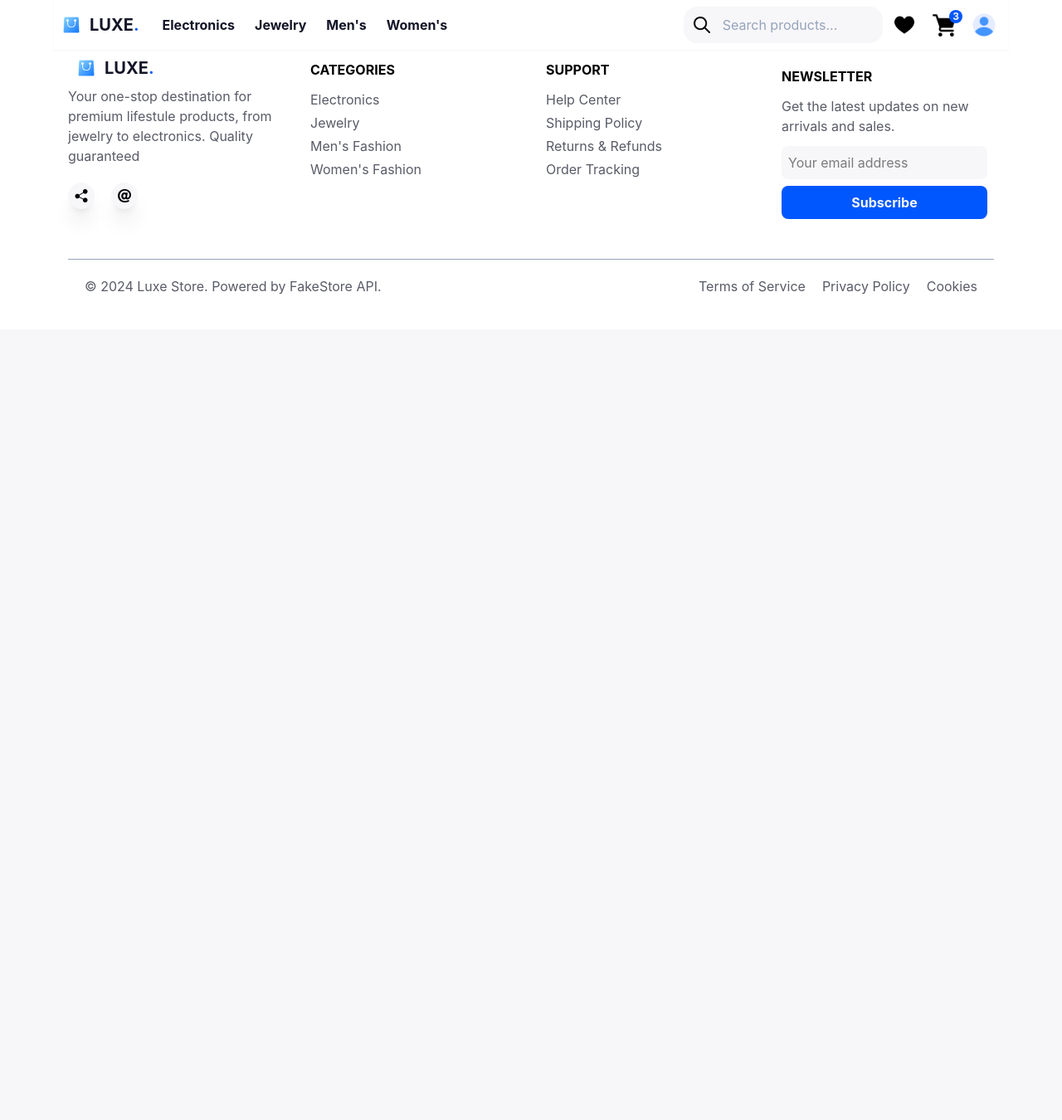
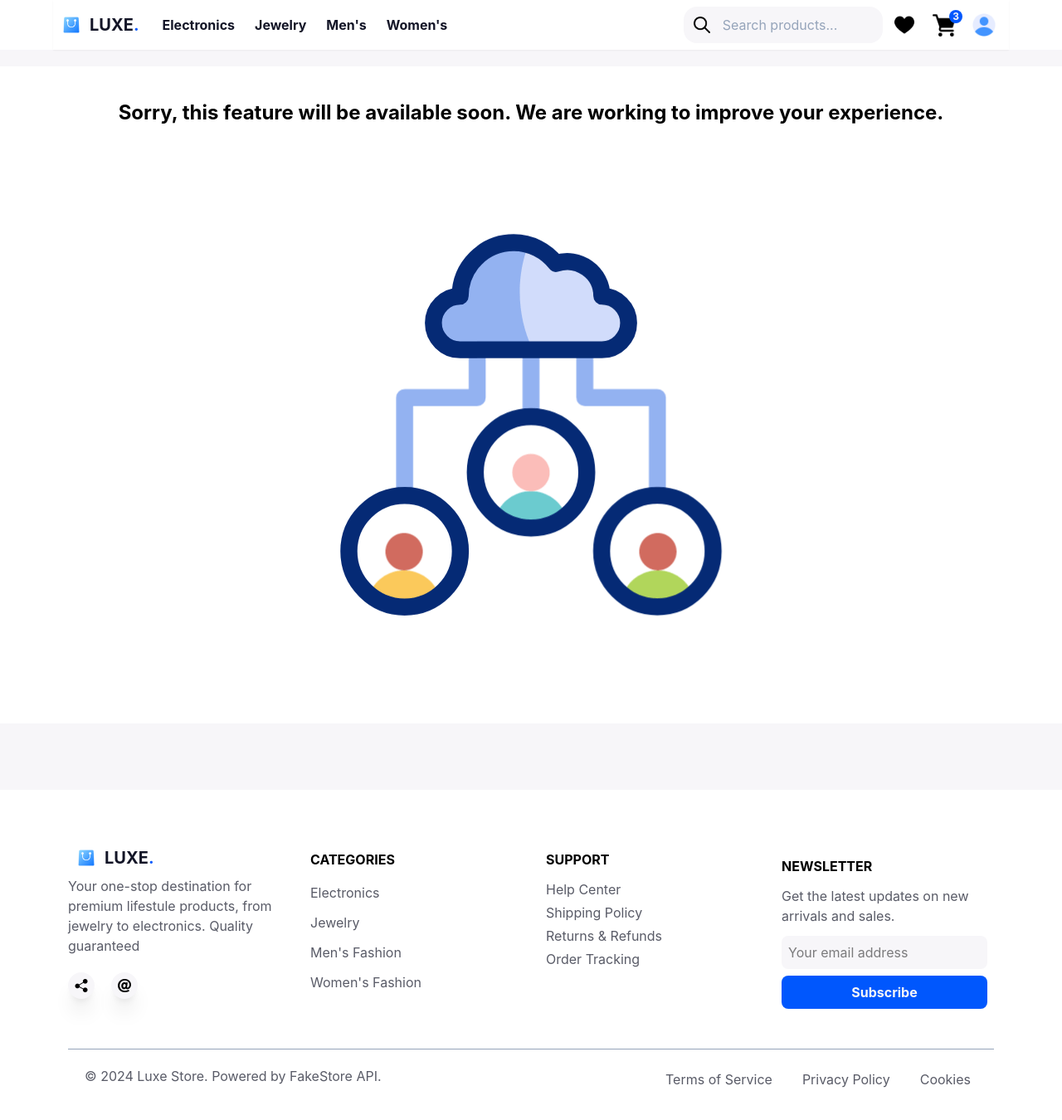
Before and after one commit to mcr99/Fake-Store, a React (Vite) app: page /#/coming-soon in a window 1280 px wide. Shown: the top 1350 px of the page at 83% size. Before the commit the page ends 800 px from the top, so only its background shows below. Built offline with nearby package versions, Linux system fonts and the light colour scheme.

Commit message:
not found coming soon pages added, and some issues fixed

```diff
--- a/index.html
+++ b/index.html
@@ -2,7 +2,7 @@
 <html lang="en">
   <head>
     <meta charset="UTF-8" />
-    <link rel="icon" type="image/png" href="/images/shopping.png" />
+    <link rel="icon" type="image/png" href="./icons/shopping.png" />
     <meta name="viewport" content="width=device-width, initial-scale=1.0" />
     <link rel="stylesheet" href="src/index.css">
     <title>Fake Store API</title>
--- a/src/App.jsx
+++ b/src/App.jsx
@@ -5,6 +5,7 @@ import Home from "./pages/Home";
 import { Route, Routes, useLocation } from "react-router-dom";
 import Products from "./pages/Products";
 import { useEffect } from "react";
+import ComingSoon from "./pages/ComingSoon";
 
 
 
@@ -22,6 +23,7 @@ function App() {
     <Routes>
       <Route path="/" element={<Home/>}></Route>
       <Route path="/products/:id" element={<Products/>}></Route>
+      <Route path="/coming-soon" element={<ComingSoon/>}></Route>
     </Routes>
     <Footer/>
     <BottonNavbar/>
--- a/src/components/Header.jsx
+++ b/src/components/Header.jsx
@@ -1,9 +1,16 @@
-import { Link } from "react-router-dom"
+import { Link, useNavigate, useSearchParams } from "react-router-dom"
 import { useState } from "react"
+
 
 function Header(){
     const [changeHamburger, setChangeHamburger] = useState(true)
     const [changeSearch, setChangeSearch] = useState(true)
+    const [search, setSearch] = useSearchParams()
+    const navigate = useNavigate()
+
+    const handledCategory = (category) => {
+        navigate(`/?category=${category}`)
+    }
 
     function changeHamburgerToggle(){
         setChangeHamburger(!changeHamburger)
@@ -11,6 +18,11 @@ function Header(){
 
     function changeSearchToggle(){
         setChangeSearch(!changeSearch)
+    }
+
+    const isSearching = (e) => {
+        const input = e.target.value
+        setSearch(input ? {search: input} : {})
     }
 
     return(
@@ -29,10 +41,10 @@ function Header(){
                 </Link>
 
                 <nav className="hidden sm:flex  items-center gap-2 ">
-                <Link to="/electronics" className="h-11 flex items-center justify-center font-bold text-dark hover:bg-dark hover:text-background w-full p-2 rounded-lg">Electronics</Link>
-                <Link to="/jewelry" className="h-11 flex items-center justify-center font-bold text-dark hover:bg-dark hover:text-background w-full p-2 rounded-lg">Jewelry</Link>
-                <Link to="/men" className="h-11 flex items-center justify-center font-bold text-dark hover:bg-dark hover:text-background w-full p-2 rounded-lg">Men's</Link>
-                <Link to="/women" className="h-11 flex items-center justify-center font-bold text-dark hover:bg-dark hover:text-background w-full p-2 rounded-lg">Women's</Link>
+                <button className="h-11 flex items-center justify-center font-bold text-dark hover:bg-dark hover:text-background w-full p-2 rounded-lg" onClick={() => handledCategory("electronics")}>Electronics</button>
+                <button className="h-11 flex items-center justify-center font-bold text-dark hover:bg-dark hover:text-background w-full p-2 rounded-lg" onClick={() => handledCategory("jewelery")}>Jewelry</button>
+                <button className="h-11 flex items-center justify-center font-bold text-dark hover:bg-dark hover:text-background w-full p-2 rounded-lg" onClick={() => handledCategory("men's clothing")}>Men's</button>
+                <button className="h-11 flex items-center justify-center font-bold text-dark hover:bg-dark hover:text-background w-full p-2 rounded-lg" onClick={() => handledCategory("women's clothing")}>Women's</button>
             </nav>
             </div>
 
@@ -41,29 +53,37 @@ function Header(){
                     <img src="./icons/search.png" alt="search icon"  loading="lazy" className="w-11 h-11 p-3 cursor-pointer" />
                     <p className="rounded-r-2xl focus:outline-none hidden lg:block lg:w-[60%]">Search products...</p>
                 </button>
-                <img src="./icons/heart.png" alt="heart icon" loading="lazy" className="w-11 h-11 p-2.5 hidden md:block cursor-pointer"/>
+                <Link to="/coming-soon">
+                    <img src="./icons/heart.png" alt="heart icon" loading="lazy" className="w-11 h-11 p-2.5 hidden md:block cursor-pointer"/>
+                </Link>
                 <div className="relative cursor-pointer">
-                    <img src="./icons/grocery-store.png" alt="shopping cart" loading="lazy" className="w-11 h-11 p-2 hidden md:block" />
-                    <img src="./icons/shopping-bag.png" alt="shopping bag icon"  loading="lazy" className="w-11 h-11 p-2 md:hidden cursor-pointer"/>
+                    <Link to="/coming-soon">
+                        <img src="./icons/grocery-store.png" alt="shopping cart" loading="lazy" className="w-11 h-11 p-2 hidden md:block" />
+                    </Link>
+                    <Link to="/coming-soon">
+                        <img src="./icons/shopping-bag.png" alt="shopping bag icon"  loading="lazy" className="w-11 h-11 p-2 md:hidden cursor-pointer"/>
+                    </Link>
                     <div className="absolute bg-lightblue p-1 rounded-full right-2 top-3 md:py-0 md:right-0 md:top-1 text-background">
                         <p className="hidden md:flex relative text-xs font-bold">3</p>
                         </div>
                 </div>
-                <img src="./icons/user.png" alt="user logo" loading="lazy" className="w-11 h-11 p-2 hidden md:block cursor-pointer" />
+                <Link to="/coming-soon">
+                    <img src="./icons/user.png" alt="user logo" loading="lazy" className="w-11 h-11 p-2 hidden md:block cursor-pointer" />
+                </Link>
             </div>
 
 
         </div>
         <nav className={`${changeHamburger ? `hidden` : `block`} flex flex-col items-center  gap-2 sm:hidden`}>
-            <Link to="/electronics" className="h-11 flex items-center justify-center font-bold text-dark hover:bg-dark hover:text-background w-full" onClick={changeHamburgerToggle}>Electronics</Link>
-            <Link to="/jewelry" className="h-11 flex items-center justify-center font-bold text-dark hover:bg-dark hover:text-background w-full" onClick={changeHamburgerToggle}>Jewelry</Link>
-            <Link to="/men" className="h-11 flex items-center justify-center font-bold text-dark hover:bg-dark hover:text-background w-full" onClick={changeHamburgerToggle}>Men's</Link>
-            <Link to="/women" className="h-11 flex items-center justify-center font-bold text-dark hover:bg-dark hover:text-background w-full" onClick={changeHamburgerToggle}>Women's</Link>
+            <button className="h-11 flex items-center justify-center font-bold text-dark hover:bg-dark hover:text-background w-full"  onClick={() => {handledCategory("electronics"); changeHamburgerToggle()}}>Electronics</button>
+            <button className="h-11 flex items-center justify-center font-bold text-dark hover:bg-dark hover:text-background w-full" onClick={() => {handledCategory("jewelery"); changeHamburgerToggle()}}>Jewelry</button>
+            <button className="h-11 flex items-center justify-center font-bold text-dark hover:bg-dark hover:text-background w-full" onClick={() => {handledCategory("men's clothing"); changeHamburgerToggle()}}>Men's</button>
+            <button className="h-11 flex items-center justify-center font-bold text-dark hover:bg-dark hover:text-background w-full" onClick={() => {handledCategory("women's clothing"); changeHamburgerToggle()}}>Women's</button>
         </nav>
         <div className={`${changeSearch ? `hidden` : `block`} absolute w-full h-15 bg-white top-0 flex  justify-center items-center`}>
             <label className="lg:bg-background flex rounded-2xl border z-10 bg-background md:w-[50%]">
-                <img src="./icons/search.png" alt="search icon"  loading="lazy" className="w-11 h-11 p-3 cursor-pointer"/>
-                <input type="text" placeholder="Search products..." className="rounded-r-2xl focus:outline-none" />
+                <img src="./icons/search.png" alt="search icon"  loading="lazy" className="w-11 h-11 p-3 cursor-pointer" onClick={changeSearchToggle}/>
+                <input type="text" placeholder="Search products..." onInput={isSearching} className="rounded-r-2xl focus:outline-none" />
             </label>
         </div>
 
--- /dev/null
+++ b/src/components/SearchNotFound.jsx
@@ -0,0 +1,12 @@
+
+function SearchNotFound({setSearch}){
+    return(
+        <main className="my-20 p-10 flex flex-col justify-center items-center">
+            <p className="text-center font-bold text-2xl">Oops! We don't have that in stock yet</p>
+            <img src="./icons/not-found.png" alt=" not found icon"/>
+            <button className="bg-lightblue text-background px-3 py-2 rounded-2xl font-bold hover:bg-lightblue/80" onClick={()=>setSearch({})}>See All Products</button>
+        </main>
+    )
+}
+
+export default SearchNotFound
--- a/src/components/ShowItems.jsx
+++ b/src/components/ShowItems.jsx
@@ -2,7 +2,8 @@ import axios from "axios"
 import { useEffect, useState } from "react"
 import LoadingSpinner from "./LoadingSpinner"
 import ErrorWindow from "./ErrorWindow"
-import { Link } from "react-router-dom"
+import { Link, useNavigate, useSearchParams } from "react-router-dom"
+import SearchNotFound from "./SearchNotFound"
 
 
 function ShowItems (){
@@ -11,10 +12,24 @@ function ShowItems (){
 
     const [products, setProducts] = useState([])
     const [errorMessage, setErrorMessage] = useState(null)
-    const [limit, setLimit] = useState(0)
+    const [limit, setLimit] = useState(20)
     const [changeFlex, setChangeFlex] = useState(true)
     const [changeHidden, setChangeHidden] = useState(true)
     const [loading, setLoading] = useState(true)
+    const [search, setSearch] = useSearchParams()
+    const searchItem = search.get("search") || ""
+    const categoryItems = search.get("category") || ""
+    const navigate = useNavigate()
+
+    const handledCategory = (category) => {
+        navigate(`/?category=${category}`)
+    }
+
+    const filteredProducts = products.filter(p => {
+        const matchesCategory = categoryItems ? p.category.toLowerCase() === categoryItems.toLowerCase() : true
+        const matchesSearch = p.title.toLowerCase().includes(searchItem.toLowerCase())
+        return matchesCategory && matchesSearch
+    })
 
     useEffect(()=> {
         async function getProducts() {
@@ -41,10 +56,14 @@ function ShowItems (){
         setLimit(mobile ? 4 : 8)
     }, [])
 
-    const visibleProducts = products.slice(0, limit)
+    const visibleProducts = searchItem ? filteredProducts : filteredProducts.slice(0, limit)
 
     const showAll = () => setLimit(products.length)
 
+    //go back to the top when changing category
+        useEffect(() => {
+        window.scrollTo(0,0)
+    }, [categoryItems, searchItem])
 
     // hide load more button
 
@@ -84,16 +103,24 @@ function ShowItems (){
                     <p className="hidden sm:block text-sm text-dark/80">Our most popular items this week</p>
                 </div>
                 <div className="flex justify-center items-center gap-2">
-                    <button className={`${changeHidden ? `` : `hidden`} text-lightblue sm:hidden font-bold flex justify-center items-center cursor-pointer hover:text-lightblue/80`} onClick={() => {showAll(); changeHiddenToggle()}}>See All <span className="text-3xl relative -top-0.5">→</span></button>
+                    {!searchItem && !categoryItems && (
+                        <button className={`${changeHidden ? `` : `hidden`} text-lightblue sm:hidden font-bold flex justify-center items-center cursor-pointer hover:text-lightblue/80`} onClick={() => {showAll(); changeHiddenToggle()}}>See All <span className="text-3xl relative -top-0.5">→</span></button>
+                    )}
+
                     <img src="./icons/sort.png" alt="sort icon"  loading="lazy" className="w-8.5 p-1 hidden sm:block border border-grey rounded-md"/>
+                    <Link to="/coming-soon">
                     <label className="hidden sm:block p-1 border border-grey rounded-md text-dark/80">Sort by:
                         <select name="sort" className="outline-none">
                             <option value="newest">Newest</option>
                             <option value="oldest">Oldest</option>
                         </select>
                     </label>
+                    </Link>
                 </div>
             </div>
+            {visibleProducts.length === 0 && searchItem ? (
+                    <SearchNotFound setSearch={setSearch}/>
+                ) : (
             <div className="p-5 grid sm:grid-cols-2 lg:grid-cols-3 xl:grid-cols-4 2xl:grid-cols-5 gap-5">
                 {visibleProducts.map((product)=>(
                     <Link to={`/products/${product.id}`} className="bg-white p-5 rounded-lg flex flex-col shadow-md relative hover:ring-2 hover:ring-[#cccccc]" key={product.id}>
@@ -117,41 +144,43 @@ function ShowItems (){
                     </button>
                 </Link>
                 ))}
-
-                {/*####################################################*/}
             </div>
-            <div className={`${changeFlex ? `sm:flex`: ``} flex-col items-center justify-center mt-10 mb-20 hidden`}>
+            )}
+            {!searchItem && !categoryItems && (
+                <div className={`${changeFlex ? `sm:flex`: ``} flex-col items-center justify-center mt-10 mb-20 hidden`}>
                 <button className="border m-5 border-dark/50 p-2 font-bold rounded-lg bg-white hover:bg-dark hover:text-background" onClick={ ()=> {showAll(); changeFlexToggle()}}>Load More Products
                 </button>
                 <p className="text-dark/75">Showing <span>8</span> of 20 products</p>
             </div>
+            )}
+
             <article className="px-5 pt-5 pb-10 bg-background2 sm:hidden my-10">
                 <p className="font-bold text-xl my-5">Shop by Category</p>
                 <div className="flex justify-between items-center relative text-sm">
-                    <div className="flex justify-center">
+                    <button className="flex justify-center" onClick={() => handledCategory("women's clothing")}>
                         <div className="rounded-full p-2 bg-white shadow-sm">
                             <img src="./icons/clothes-hanger.png" alt="Women" className="w-10 " loading="lazy"/>
                         </div>
                         <p className="font-bold absolute top-15">Women</p>
-                    </div>
-                    <div className="flex justify-center">
+                    </button>
+                    <button className="flex justify-center" onClick={() => handledCategory("men's clothing")}>
                         <div className="rounded-full p-2 bg-white shadow-sm">
                             <img src="./icons/man.png" alt="Men" className="w-10" loading="lazy"/>
                         </div>
                         <p className="font-bold absolute top-15">Men</p>
-                    </div>
-                    <div className="flex justify-center">
+                    </button>
+                    <button className="flex justify-center" onClick={() => handledCategory("electronics")}>
                         <div className="rounded-full p-3 bg-white shadow-sm ">
                             <img src="./icons/electronics.png" alt="Electronics" className="w-9" loading="lazy"/>
                         </div>
                         <p className="font-bold absolute top-15">Electronics</p>
-                    </div>
-                    <div className="flex justify-center">
+                    </button>
+                    <button className="flex justify-center" onClick={() => handledCategory("jewelery")}>
                         <div className="rounded-full p-2 bg-white shadow-sm">
                             <img src="./icons/jewelery.png" alt="Jewelery" className="w-10" loading="lazy"/>
                         </div>
                         <p className="font-bold absolute top-15">Jewelery</p>
-                    </div>
+                    </button>
                 </div>
             </article>
         </section>
--- a/src/components/footer.jsx
+++ b/src/components/footer.jsx
@@ -1,6 +1,14 @@
-import { Link } from "react-router-dom"
+import { Link, useNavigate } from "react-router-dom"
+
 
 function Footer (){
+
+    const navigate = useNavigate()
+
+    const handledCategory = (category) => {
+        navigate(`/?category=${category}`)
+    }
+
     return(
         <footer className="p-5 bg-white ">
             <section className="gap-5 my-10 grid grid-cols-1 sm:grid-cols-2 md:grid-cols-3 lg:grid-cols-4 xl:mx-[5%] 2xl:mx-[10%]">
@@ -23,16 +31,16 @@ function Footer (){
                     <p className="font-bold px-2 my-3">CATEGORIES</p>
                     <ul className="flex flex-col gap-1">
                         <li>
-                            <Link to="/electronics" className="hover:bg-dark hover:text-background py-1 px-2 rounded-2xl text-dark/70">Electronics</Link>
+                            <button className="hover:bg-dark hover:text-background py-1 px-2 rounded-2xl text-dark/70 cursor-pointer" onClick={() => handledCategory("electronics")}>Electronics</button>
                         </li>
                         <li>
-                            <Link to="/jewelry" className="hover:bg-dark hover:text-background py-1 px-2 rounded-2xl text-dark/70">Jewelry</Link>
+                            <button className="hover:bg-dark hover:text-background py-1 px-2 rounded-2xl text-dark/70 cursor-pointer"  onClick={() => handledCategory("jewelery")}>Jewelry</button>
                         </li>
                         <li>
-                            <Link to="/men" className="hover:bg-dark hover:text-background py-1 px-2 rounded-2xl text-dark/70">Men's Fashion</Link>
+                            <button className="hover:bg-dark hover:text-background py-1 px-2 rounded-2xl text-dark/70 cursor-pointer" onClick={() => handledCategory("men's clothing")}>Men's Fashion</button>
                         </li>
                         <li>
-                            <Link to="/women" className="hover:bg-dark hover:text-background py-1 px-2 rounded-2xl text-dark/70">Women's Fashion</Link>
+                            <button className="hover:bg-dark hover:text-background py-1 px-2 rounded-2xl text-dark/70 cursor-pointer" onClick={() => handledCategory("women's clothing")}>Women's Fashion</button>
                         </li>
                     </ul>
                 </article>
@@ -40,16 +48,16 @@ function Footer (){
                     <p className="font-bold px-2 my-3">SUPPORT</p>
                     <ul className="flex flex-col gap-1">
                         <li>
-                            <Link to="" className="hover:bg-dark hover:text-background py-1 px-2 rounded-2xl text-dark/70">Help Center</Link>
+                            <Link to="/coming-soon" className="hover:bg-dark hover:text-background py-1 px-2 rounded-2xl text-dark/70">Help Center</Link>
                         </li>
                         <li>
-                            <Link to="" className="hover:bg-dark hover:text-background py-1 px-2 rounded-2xl text-dark/70">Shipping Policy</Link>
+                            <Link to="/coming-soon" className="hover:bg-dark hover:text-background py-1 px-2 rounded-2xl text-dark/70">Shipping Policy</Link>
                         </li>
                         <li>
-                            <Link to="" className="hover:bg-dark hover:text-background py-1 px-2 rounded-2xl text-dark/70">Returns & Refunds</Link>
+                            <Link to="/coming-soon" className="hover:bg-dark hover:text-background py-1 px-2 rounded-2xl text-dark/70">Returns & Refunds</Link>
                         </li>
                         <li>
-                            <Link to="" className="hover:bg-dark hover:text-background py-1 px-2 rounded-2xl text-dark/70">Order Tracking</Link>
+                            <Link to="/coming-soon" className="hover:bg-dark hover:text-background py-1 px-2 rounded-2xl text-dark/70">Order Tracking</Link>
                         </li>
                     </ul>
                 </article>
@@ -65,9 +73,9 @@ function Footer (){
             <section className="flex flex-col sm:flex-row justify-between border-t border-grey p-5 gap-5 xl:mx-[5%] 2xl:mx-[10%]">
                     <p className="text-center text-dark/70">© 2024 Luxe Store. Powered by <a href="https://fakestoreapi.com/" target="_blank">FakeStore API.</a></p>
                     <div className="flex gap-5 text-dark/70">
-                        <Link>Terms of Service</Link>
-                        <Link>Privacy Policy</Link>
-                        <Link>Cookies</Link>
+                        <Link to="/coming-soon" className="hover:bg-dark hover:text-background py-1 px-2 rounded-2xl text-dark/70">Terms of Service</Link>
+                        <Link to="/coming-soon" className="hover:bg-dark hover:text-background py-1 px-2 rounded-2xl text-dark/70">Privacy Policy</Link>
+                        <Link to="/coming-soon" className="hover:bg-dark hover:text-background py-1 px-2 rounded-2xl text-dark/70">Cookies</Link>
                     </div>
             </section>
         </footer>
--- /dev/null
+++ b/src/pages/ComingSoon.jsx
@@ -0,0 +1,10 @@
+function ComingSoon (){
+    return(
+        <main className="bg-white my-20 flex flex-col p-10 gap-10 justify-center items-center">
+            <p className="text-2xl font-bold text-center">Sorry, this feature will be available soon. We are working to improve your experience.</p>
+            <img src="./icons/cloud.gif" alt="cloud icon" />
+        </main>
+    )
+}
+
+export default ComingSoon
```
Also changed, not shown: src/components/NewCollection.jsx (+6 -3 lines), public/icons/cloud.gif (added), public/icons/not-found.png (added).
